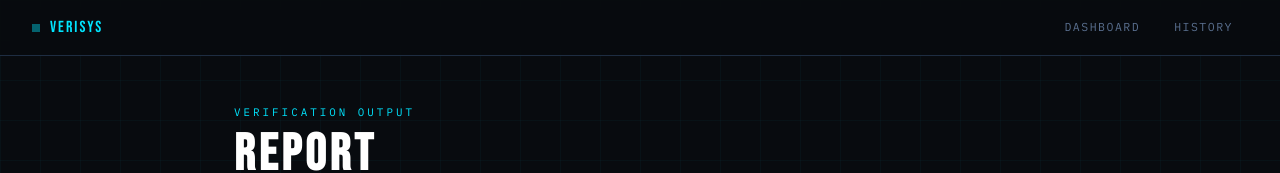
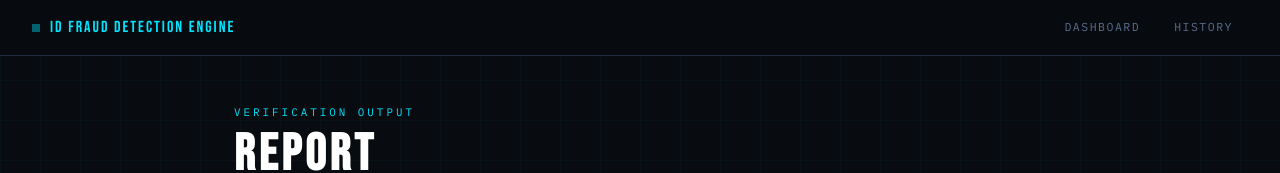
Before and after one commit to Bhargav-24/dtsrp, a website: page public/report.html in a window 1280 px wide. Shown: the top 173 px of the page. Drawn offline with Linux system fonts and the light colour scheme.

```diff
--- a/public/report.html
+++ b/public/report.html
@@ -3,13 +3,13 @@
 <head>
   <meta charset="UTF-8" />
   <meta name="viewport" content="width=device-width, initial-scale=1.0" />
-  <title>Verification Report · VERISYS</title>
+  <title>Verification Report · ID FRAUD DETECTION ENGINE</title>
   <link rel="stylesheet" href="style.css" />
 </head>
 <body>
 
   <nav class="topbar">
-    <a href="index.html" class="topbar-brand"><span>VERISYS</span></a>
+    <a href="index.html" class="topbar-brand"><span>ID FRAUD DETECTION ENGINE</span></a>
     <div class="topbar-nav">
       <a href="index.html">Dashboard</a>
       <a href="history.html">History</a>
```
Also changed, not shown: public/script.js (line endings or trailing spaces).
